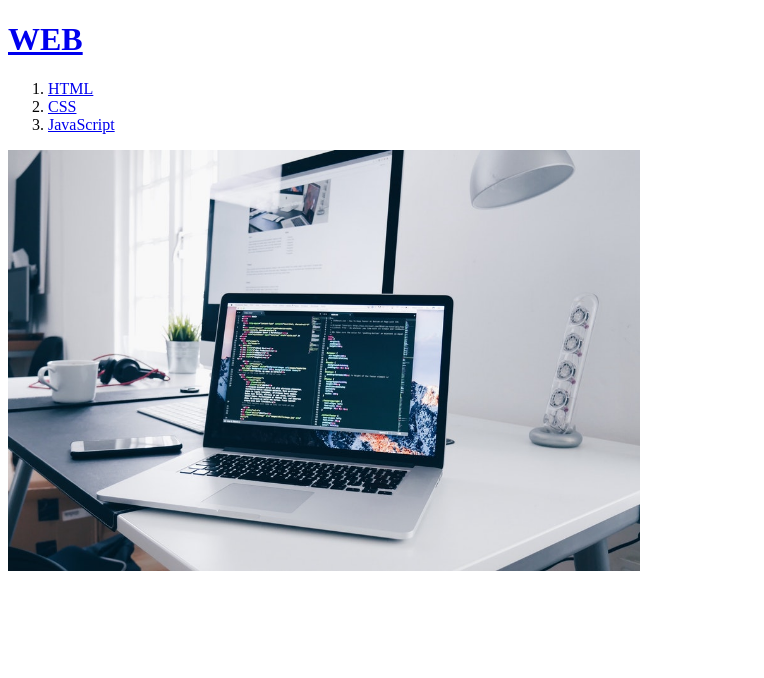
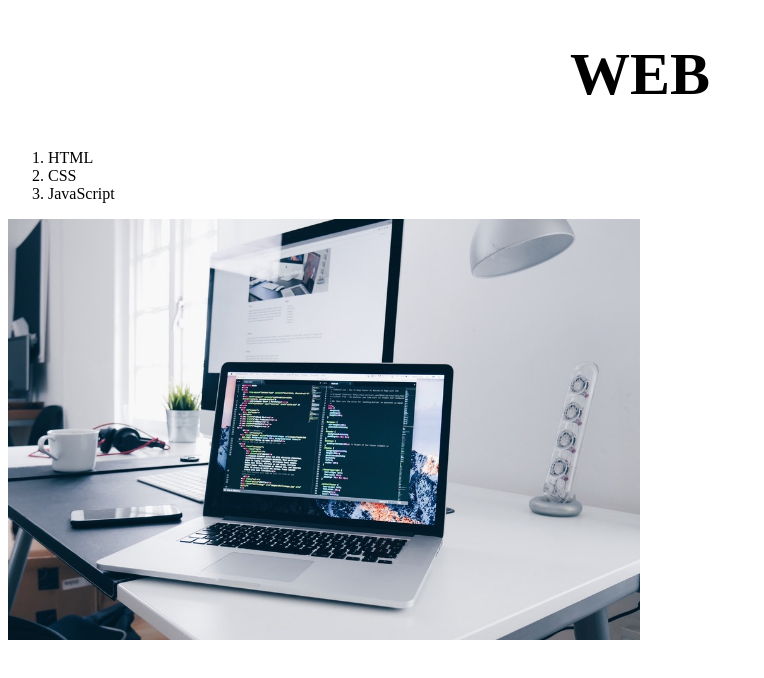
Before and after one commit to inho0718/web1, a plain HTML site: page index.html in a window 1280 px wide. Shown: the whole page, without its empty margins (0-764 px from the left). Drawn offline with Linux system fonts and the light colour scheme.

Commit message:
Add files via upload

```diff
--- a/index.html
+++ b/index.html
@@ -3,6 +3,11 @@
   <head>
     <title>WEB1 - wellcome</title>
     <meta charset="utf-8">
+    <style>
+    h1{font-size: 60px; text-align: center;}
+    a{color: black; text-decoration: none;}
+    </style>
+
   </head>
 
     <body>
```
